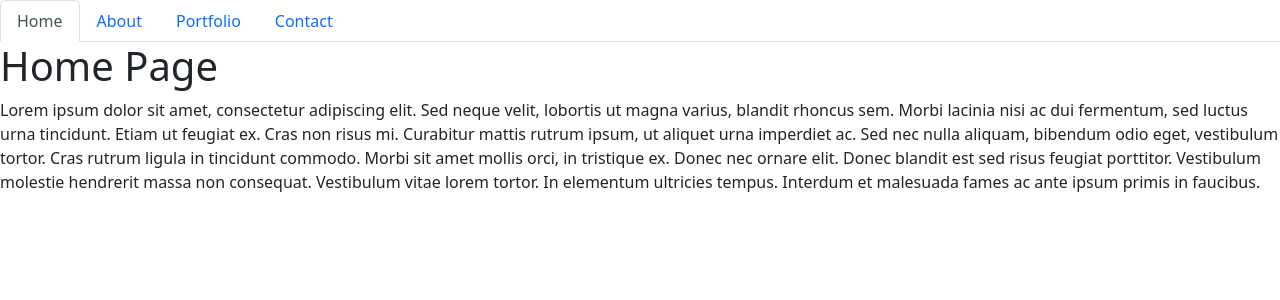
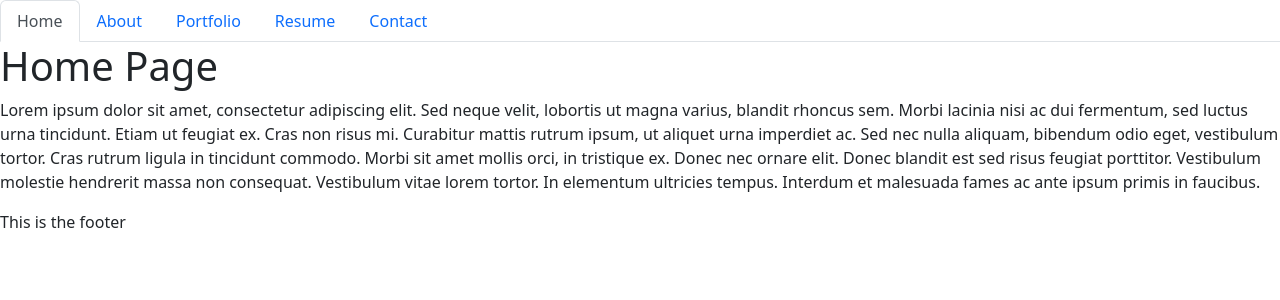
Before and after one commit to Smulchman/my-react-portfolio, a React (Create React App) app: page / in a window 1280 px wide. Shown: the top 300 px of the page. Built offline with nearby package versions, Linux system fonts and the light colour scheme.

Commit message:
setting up the skeleton of the webpage

```diff
--- /dev/null
+++ b/src/components/Footer.js
@@ -0,0 +1,9 @@
+import React from "react";
+
+export default function Footer() {
+  return (
+    <footer>
+      <p>This is the footer</p>
+    </footer>
+  );
+};
--- a/src/components/NavTabs.js
+++ b/src/components/NavTabs.js
@@ -41,6 +41,17 @@ function NavTabs({ currentPage, handlePageChange }) {
       </li>
       <li className="nav-item">
         <a
+          href="#resume"
+          //  Add a comment explaining what this logic is doing
+          //  this is checking if the current page is 'contact'
+          onClick={() => handlePageChange('Resume')}
+          className={currentPage === 'Resume' ? 'nav-link active' : 'nav-link'}
+        >
+          Resume
+        </a>
+      </li>
+      <li className="nav-item">
+        <a
           href="#contact"
           //  Add a comment explaining what this logic is doing
           //  this is checking if the current page is 'contact'
--- a/src/components/PortfolioContainer.js
+++ b/src/components/PortfolioContainer.js
@@ -1,4 +1,5 @@
 import React, { useState } from 'react';
+import Footer from './Footer';
 import NavTabs from './NavTabs';
 import Home from './pages/Home';
 import About from './pages/About';
@@ -36,6 +37,7 @@ export default function PortfolioContainer() {
       {/* // Add a comment explaining what is happening on the following line */}
       {/* we're rendering the page? Compiling everything it was passed */}
       {renderPage()}
+      <Footer />
     </div>
   );
 }
--- a/src/components/pages/Portfolio.js
+++ b/src/components/pages/Portfolio.js
@@ -1,9 +1,10 @@
 import React from 'react';
+import PortItems from './PortfolioItems';
 
 export default function Portfolio() {
   return (
     <div>
-      <h1>Blog Page</h1>
+      <h1>Portfolio</h1>
       <p>
         Donec a volutpat quam. Curabitur nec varius justo, sed rutrum ligula.
         Curabitur pellentesque turpis sit amet eros iaculis, a mollis arcu
@@ -19,6 +20,7 @@ export default function Portfolio() {
         bibendum congue. Pellentesque semper, lectus non ullamcorper iaculis,
         est ligula suscipit velit, sed bibendum turpis dui in sapien.
       </p>
+      <PortItems />
     </div>
   );
 }
--- /dev/null
+++ b/src/components/pages/PortfolioItems.js
@@ -0,0 +1,24 @@
+import React from "react";
+
+export default function PortItems() {
+  const items = [
+    {
+      name: "HistorWe",
+      description: "Social Media for history nerds!",
+    },
+    {
+      name: "Groupie Gang",
+      description: "Get the details on your favorite bands tour!",
+    },
+  ];
+  return (
+    <div className="list-group-item">
+      {items.map((item) => (
+        <div>
+          <h2>{item.name}</h2>
+          <p>{item.description}</p>
+        </div>
+      ))}
+    </div>
+  );
+}
--- a/src/components/pages/Resume.js
+++ b/src/components/pages/Resume.js
@@ -3,7 +3,7 @@ import React from 'react';
 export default function Resume() {
   return (
     <div>
-      <h1>Blog Page</h1>
+      <h1>Resume</h1>
       <p>
         This would be my resume. Call me Ishmael. For it is I, who has been tasked with recounting the tale of a great and terrible beast, one that has captured the hearts and minds of sailors and storytellers for generations. It is a creature of immense size and power, capable of tearing apart ships and swallowing men whole. But it is more than that. It is a symbol of the unknown, a reminder of the vastness and danger of the sea. And it is this symbolism that draws men like Ahab, who seek to conquer the unconquerable, to challenge the very forces of nature. But as I sit here, pen in hand, I cannot help but wonder at the futility of such a pursuit. For what is man compared to the might of the ocean, or the power of a creature such as this? And yet, despite my doubts, I find myself drawn inexorably towards the chase, towards the very thing that may ultimately be my undoing. For such is the nature of man, and such is the power of the whale.
       </p>
```
